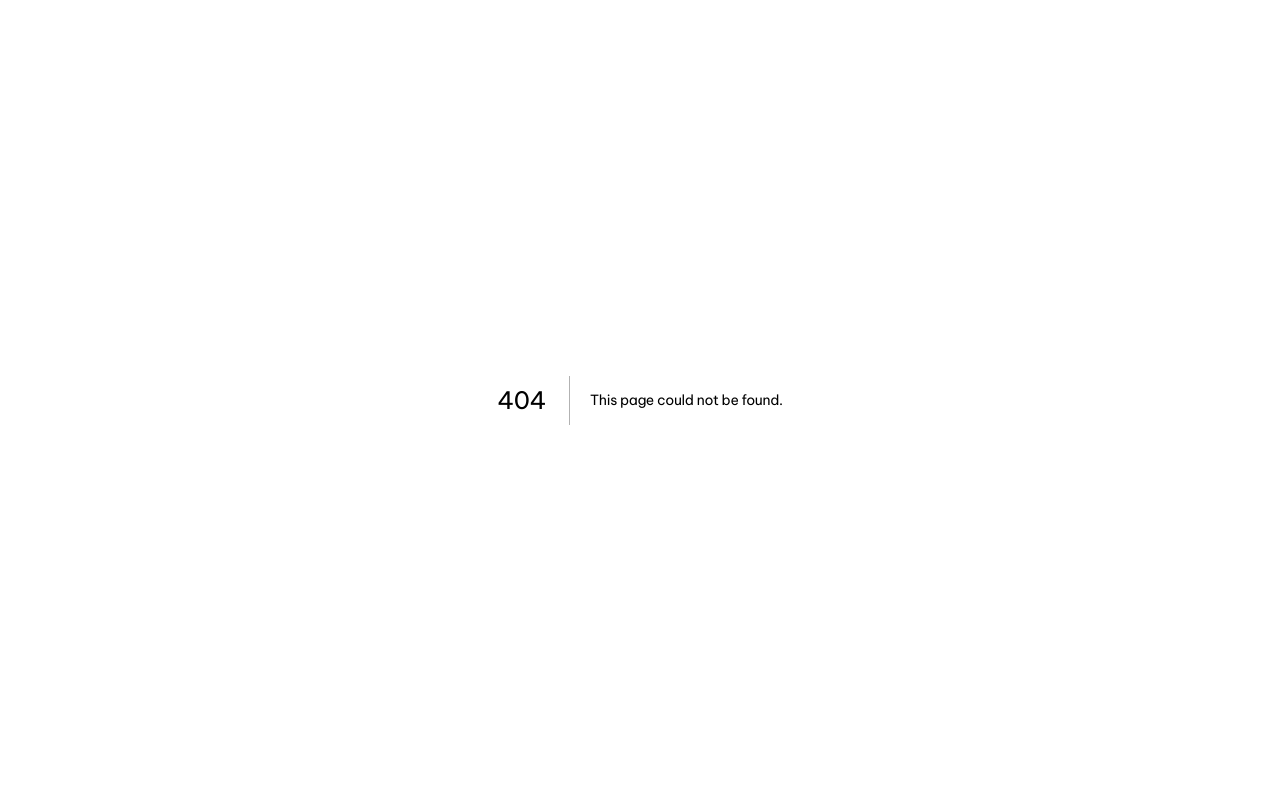
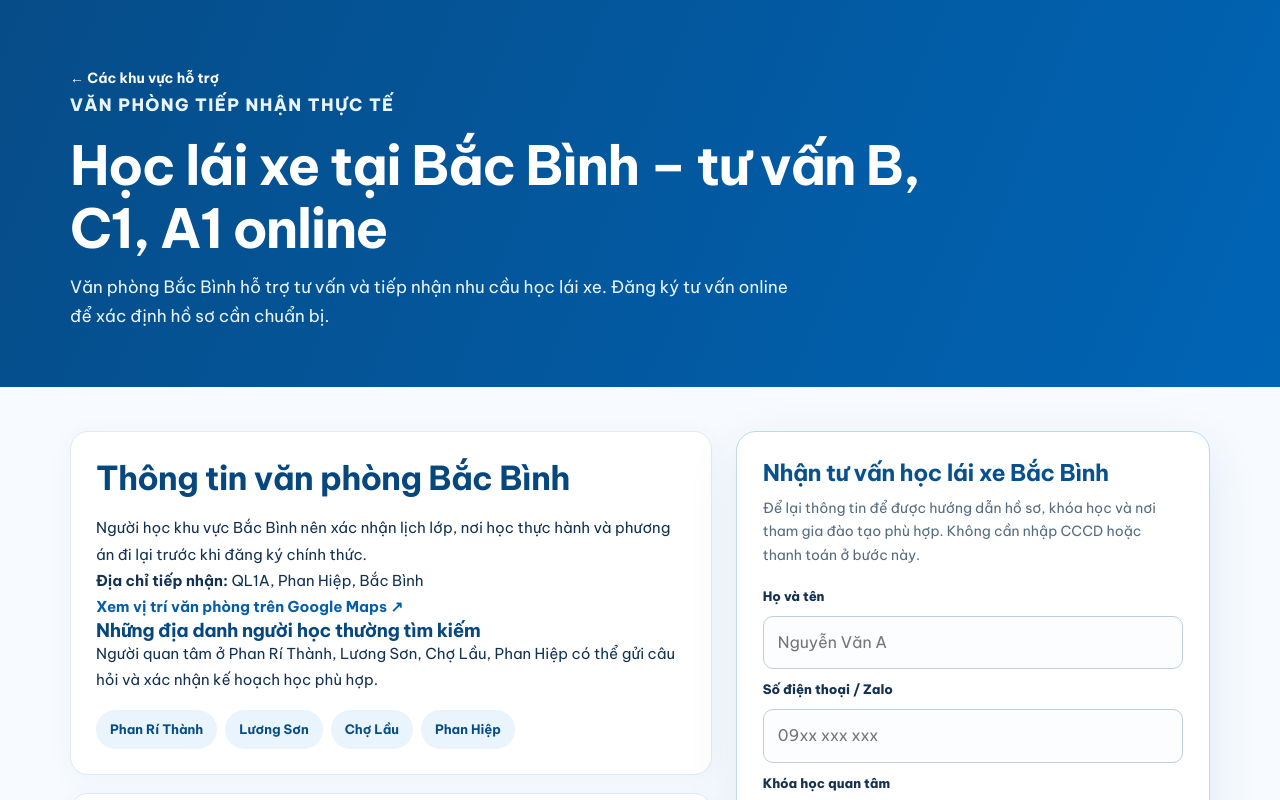
Before and after one commit to daylaixequyetthang/daylaixequyetthang.vn, a Next.js app: page /hoc-lai-xe/bac-binh in a window 1280 px wide. Before the commit this address had no page. Shown: the top 800 px of the page. Built offline with nearby package versions, Linux system fonts and the light colour scheme.

Commit message:
feat(seo): implement location hub and 12 honest regional online registration pages

```diff
--- /dev/null
+++ b/app/hoc-lai-xe/[slug]/page.js
@@ -0,0 +1,55 @@
+import Link from 'next/link';
+import { notFound } from 'next/navigation';
+import SeoConsultForm from '@/components/SeoConsultForm';
+import { REGIONS, regionBySlug, regionIndexable, BRANCHES } from '@/lib/seo-regions';
+
+const BASE='https://daylaixequyetthang.vn';
+export const dynamicParams=false;
+export function generateStaticParams(){return REGIONS.map(r=>({slug:r.slug}));}
+export function generateMetadata({params}){
+ const r=regionBySlug(params.slug);
+ if(!r) return {};
+ const name=r.name;
+ return {
+  title:'Tư Vấn Học Lái Xe '+name+' – Đăng Ký Online B, C1, A1',
+  description:r.kind==='office'
+  ? 'Tìm hiểu học lái xe hạng B, C1 tại '+name+'. Văn phòng Quyết Thắng: '+r.address+'. Hướng dẫn hồ sơ và đăng ký tư vấn online.'
+  : 'Người ở '+name+' có thể đăng ký tư vấn khóa học lái xe B, C1, A1 từ xa với Quyết Thắng. Xác nhận nơi học thực tế, lịch và hồ sơ trước khi đăng ký.',
+  alternates:{canonical:BASE+'/hoc-lai-xe/'+r.slug},
+  robots:regionIndexable(r)?{index:true,follow:true}:{index:false,follow:true},
+  openGraph:{url:BASE+'/hoc-lai-xe/'+r.slug,title:'Học lái xe – Tư vấn tại '+name+' | Quyết Thắng'},
+ };
+}
+export default function RegionPage({params}){
+ const r=regionBySlug(params.slug);
+ if(!r) notFound();
+ const office=r.kind==='office';
+ const schema=office?{
+   '@context':'https://schema.org','@type':'DrivingSchool',
+   name:'Trung Tâm GDNN Quyết Thắng – Văn phòng '+r.name,
+   url:BASE+'/hoc-lai-xe/'+r.slug,telephone:'+84848751111',
+   address:{'@type':'PostalAddress',streetAddress:r.address,addressCountry:'VN'},
+   hasMap:r.maps,
+   parentOrganization:{'@type':'Organization',name:'Trung Tâm GDNN Quyết Thắng',url:BASE},
+ }:null;
+ return <main className="seo-page">
+  {schema && <script type="application/ld+json" dangerouslySetInnerHTML={{__html:JSON.stringify(schema)}} />}
+  <div className="seo-head"><div className="seo-wrap"><Link className="seo-back" href="/hoc-lai-xe">← Các khu vực hỗ trợ</Link><p className="seo-eyebrow">{office?'VĂN PHÒNG TIẾP NHẬN THỰC TẾ':'TIẾP NHẬN TƯ VẤN ONLINE'}</p><h1>Học lái xe tại {r.name} – tư vấn B, C1, A1 online</h1><p>{r.intro}</p></div></div>
+  <div className="seo-wrap">
+   <section className="seo-section seo-grid">
+    <div>
+     <article className="seo-panel"><h2>{office?'Thông tin văn phòng '+r.name:'Thông tin đăng ký cho khu vực '+r.name}</h2>
+      <p>{r.detail}</p>
+      {office?<><p><strong>Địa chỉ tiếp nhận:</strong> {r.address}</p><p><a href={r.maps} target="_blank" rel="noopener noreferrer">Xem vị trí văn phòng trên Google Maps ↗</a></p></>:<p className="seo-notice">Hiện không công bố văn phòng hoặc địa điểm dạy thực hành trực tiếp tại {r.name}. Việc đăng ký online là bước tư vấn, không phải đăng ký khóa học đã được xác nhận.</p>}
+      <h3>Những địa danh người học thường tìm kiếm</h3><p>Người quan tâm ở {r.places.join(', ')} có thể gửi câu hỏi và xác nhận kế hoạch học phù hợp.</p>
+      <div className="seo-chip-list">{r.places.map(p=><span key={p}>{p}</span>)}</div>
+     </article>
+     <article className="seo-panel" style={{marginTop:18}}><h2>Đăng ký cần chuẩn bị gì?</h2><ol><li>Chọn khóa B, C1, A1 hoặc A phù hợp nhu cầu.</li><li>Để lại số liên hệ và khu vực sinh sống để được tư vấn lịch.</li><li>Hỏi rõ nơi học thực hành, học phí, giấy tờ và điều kiện trước khi ghi danh.</li></ol><p>Hồ sơ chính thức được hướng dẫn sau khi tư vấn; không cần gửi ảnh CCCD trên trang này.</p><div className="seo-inline"><Link href="/khoa-hoc/hang-b">Tìm hiểu hạng B</Link><Link href="/khoa-hoc/hang-c1">Tìm hiểu hạng C1</Link><Link href="/thi-thu">Thi thử 600 câu</Link></div></article>
+    </div>
+    <SeoConsultForm area={r.name} heading={'Nhận tư vấn học lái xe '+r.name}/>
+   </section>
+   <section className="seo-section"><h2>Ba văn phòng hiện có của Quyết Thắng</h2><div className="seo-links">{BRANCHES.map(o=><Link key={o.slug} href={'/hoc-lai-xe/'+o.slug}>{o.name}<small>{o.address}</small></Link>)}</div></section>
+  </div>
+  <footer className="seo-bottom"><div className="seo-wrap">Quyết Thắng · Tư vấn đăng ký online <a href="tel:0848751111">084 875 1111</a> · <Link href="/">Trang chủ</Link></div></footer>
+ </main>
+}
```
